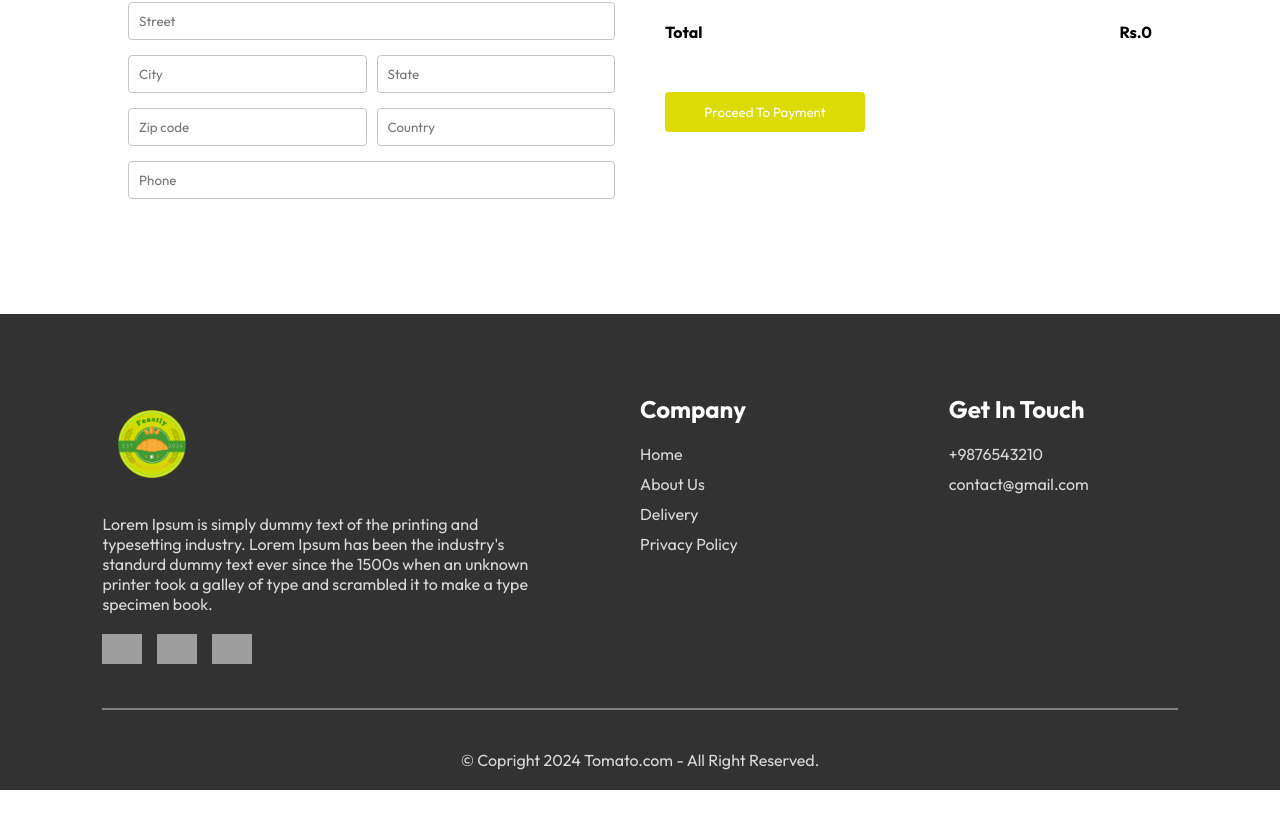
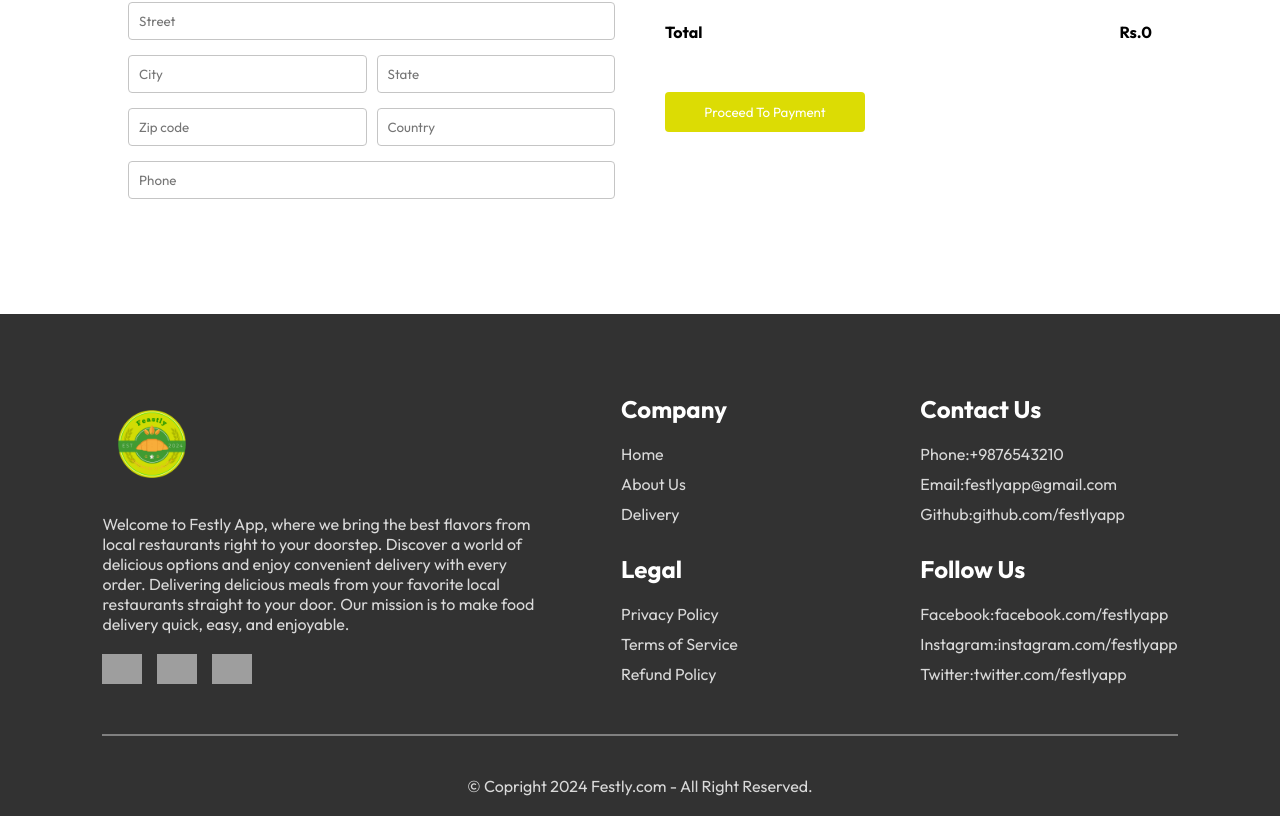
Before and after one commit to Pratheekjshetty/accelerlab-foodapp, a React (Create React App) app: page /order in a window 1280 px wide. Shown: the part 436-1252 px from the top of the page. Before the commit the page ends 1226 px from the top, so only its background shows below. Built offline with nearby package versions, Linux system fonts and the light colour scheme; grey boxes are pictures that could not be loaded.

Commit message:
3-commit

```diff
--- a/src/components/AppDownload/AppDownload.jsx
+++ b/src/components/AppDownload/AppDownload.jsx
@@ -5,7 +5,7 @@ import { assets } from '../../assets/assets'
 const AppDownload = () => {
   return (
     <div className='app-download' id='app-download'>
-        <p>For Better Experience Download <br/> Tomato App</p>
+        <p>For Better Experience Download <br/> Festly App</p>
         <div className="app-download-platforms">
             <img src={assets.play_store} alt="" />&nbsp;
             <img src={assets.app_store} alt="" />
--- a/src/components/Footer/Footer.jsx
+++ b/src/components/Footer/Footer.jsx
@@ -7,7 +7,8 @@ const Footer = () => {
         <div className="footer-content">
         <div className="footer-content-left">
             <img src={assets.logo1} alt="" width={100}/>
-            <p>Lorem Ipsum is simply dummy text of the printing and typesetting industry. Lorem Ipsum has been the industry's standurd dummy text ever since the 1500s when an unknown printer took a galley of type and scrambled it to make a type specimen book.</p>
+            <p>Welcome to Festly App, where we bring the best flavors from local restaurants right to your doorstep. Discover a world of delicious options and enjoy convenient
+                delivery with every order. Delivering delicious meals from your favorite local restaurants straight to your door. Our mission is to make food delivery quick, easy, and enjoyable.</p>
             <div className="footer-social-icons">
                 <img src="{assets.facebook_icon}" alt="" />
                 <img src="{assets.twitter_icon}" alt="" />
@@ -20,19 +21,31 @@ const Footer = () => {
                 <li>Home</li>
                 <li>About Us</li>
                 <li>Delivery</li>
+            </ul>
+            <h2>Legal</h2>
+            <ul>
                 <li>Privacy Policy</li>
+                <li>Terms of Service</li>
+                <li>Refund Policy</li>
             </ul>
         </div>
         <div className="footer-content-right">
-            <h2>Get In Touch</h2>
+            <h2>Contact Us</h2>
             <ul>
-                <li>+9876543210</li>
-                <li>contact@gmail.com</li>
+                <li>Phone:+9876543210</li>
+                <li>Email:festlyapp@gmail.com</li>
+                <li>Github:github.com/festlyapp</li>
+            </ul>
+            <h2>Follow Us</h2>
+            <ul>
+                <li>Facebook:facebook.com/festlyapp</li>
+                <li>Instagram:instagram.com/festlyapp</li>
+                <li>Twitter:twitter.com/festlyapp</li>
             </ul>
         </div>
         </div>
         <hr/>
-        <p className='footer-copyright'> © Copright 2024 Tomato.com - All Right Reserved.</p>
+        <p className='footer-copyright'> © Copright 2024 Festly.com - All Right Reserved.</p>
     </div>
   )
 }
--- a/src/components/Header/Header.css
+++ b/src/components/Header/Header.css
@@ -2,6 +2,7 @@
     height: 35vw;
     width: 200vh;
     margin: 30px auto;
+    border-radius: 10px;
     background: url('header_img.png') no-repeat;
     background-size: contain;
     position: relative;
```
